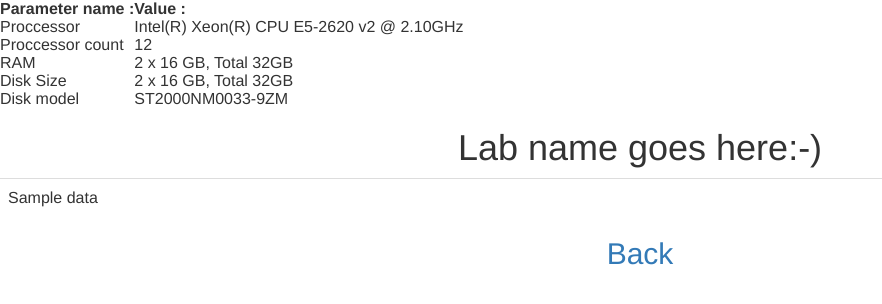
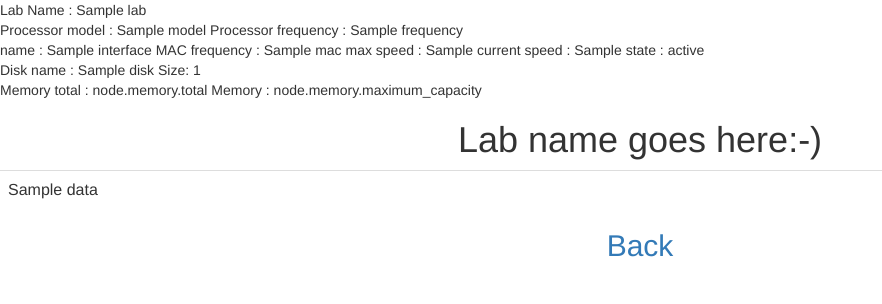
Before and after one commit to Mirantis/disk_perf_test_tool, a Flask app: template web_app/templates/table.html in a window 1280 px wide. Shown: the top 304 px of the page, without its empty margins (0-882 px from the left). Run offline with Flask 2, Linux system fonts and the light colour scheme; the template is opened without the code that fills it: most values are stand-ins (such as "Sample title", 1, 10 or a date in 2020); some libraries are stand-ins or nearby versions.

Commit message:
lab description added

```diff
--- a/web_app/__init__.py
+++ b/web_app/__init__.py
@@ -5,6 +5,7 @@
 from config import TEST_PATH
 from report import build_vertical_bar, build_lines_chart
 from storage_api import create_storage
+import requests
 
 app = Flask(__name__)
 Bootstrap(app)
@@ -53,7 +54,6 @@
     table = [[]]
     storage = create_storage('file://' + TEST_PATH + '/' + test_name + '.json')
     results = storage.recent_builds()
-
     bars = build_vertical_bar(results)
     lines = build_lines_chart(results)
     urls = bars + lines
@@ -78,11 +78,52 @@
     return render_template("test.html", urls=urls, table_url=url_for('render_table', test_name=test_name))
 
 
+def collect_lab_data(tests, meta):
+    print requests.get(meta['__meta__'], cookies={"token" : '72237e94dc2b408482c29edaf3609da7'}).content
+    lab_info = json.loads(requests.get(meta['__meta__'], cookies={"token" : '72237e94dc2b408482c29edaf3609da7'}).content)
+    nodes = []
+    result = {}
+
+    for node in lab_info:
+        d = {}
+        d['name'] = node['name']
+        p = []
+        i = []
+        disks = []
+        devices = []
+
+        for processor in node['meta']['cpu']['spec']:
+             p.append(processor)
+
+        for iface in node['meta']['interfaces']:
+            i.append(iface)
+
+        m = node['meta']['memory'].copy()
+
+        for disk in node['meta']['disks']:
+            disks.append(disk)
+
+        d['memory'] = m
+        d['disks'] = disks
+        d['devices'] = devices
+        d['interfaces'] = i
+        d['processors'] = p
+
+        nodes.append(d)
+
+    result['nodes'] = nodes
+    result['name'] = 'Perf-1 Env'
+
+    return result
+
+
 @app.route("/tests/table/<test_name>/")
 def render_table(test_name):
     tests = load_test(test_name)
     header_keys = ['build_id', 'iso_md5', 'type']
     table = [[]]
+    meta = {"__meta__" : "http://172.16.52.112:8000/api/nodes"}
+    data = collect_lab_data(tests, meta)
 
     if len(tests) > 0:
         sorted_keys = sorted(tests[0].keys())
@@ -102,7 +143,8 @@
 
             table.append(row)
 
-    return render_template("table.html", headers=header_keys, table=table, back_url=url_for('render_test', test_name=test_name))
+    return render_template("table.html", headers=header_keys, table=table,
+                           back_url=url_for('render_test', test_name=test_name), lab=data)
 
 
 @app.route("/tests/<test_name>", methods=['POST'])
--- a/web_app/templates/lab_header.html
+++ b/web_app/templates/lab_header.html
@@ -1,30 +1,38 @@
 <div>
-    <table>
-        <th>
-            Parameter name :
-        </th>
-        <th>
-            Value :
-        </th>
-        <tr>
-            <td>Proccessor </td>
-            <td>Intel(R) Xeon(R) CPU E5-2620 v2 @ 2.10GHz</td>
-        </tr>
-        <tr>
-            <td>Proccessor count</td>
-            <td>12</td>
-        </tr>
-        <tr>
-            <td>RAM </td>
-            <td> 2 x 16 GB, Total 32GB</td>
-        </tr>
-        <tr>
-            <td>Disk Size</td>
-            <td> 2 x 16 GB, Total 32GB</td>
-        </tr>
-        <tr>
-            <td>Disk model</td>
-            <td>ST2000NM0033-9ZM</td>
-        </tr>
-    </table>
+    <div>
+            Lab Name : {{ lab.name }}
+    </div>
+
+    {% for node in lab.nodes %}
+        {%  for p in node.processors %}
+            <div>
+               Processor model : {{ p.model }}
+               Processor frequency : {{ p.frequency }}
+            </div>
+        {% endfor %}
+
+        {%  for i in node.interfaces %}
+            <div>
+               name : {{  i.name }}
+               MAC frequency : {{ i.mac }}
+               max speed : {{ i.max_speed }}
+               current speed : {{ i.current_speed }}
+               state : {{ i.state }}
+            </div>
+        {% endfor %}
+
+        {%  for disk in node.disks %}
+            <div>
+               Disk name : {{ disk.name }}
+               Size: {{ disk.size }}
+            </div>
+        {% endfor %}
+
+        <div>
+            Memory total : node.memory.total
+            Memory : node.memory.maximum_capacity
+        </div>
+
+    {% endfor %}
+
 </div>
--- a/web_app/templates/test.html
+++ b/web_app/templates/test.html
@@ -8,7 +8,7 @@
 </head>
 <body>
     {% block body %}
-    <h1 align="center">Lab name goes here:-)</h1>
+    <h1 align="center">Perf-1 Env</h1>
     <div class="table-responsive">
         <table class="table" width="600">
         <div id="images">
```
